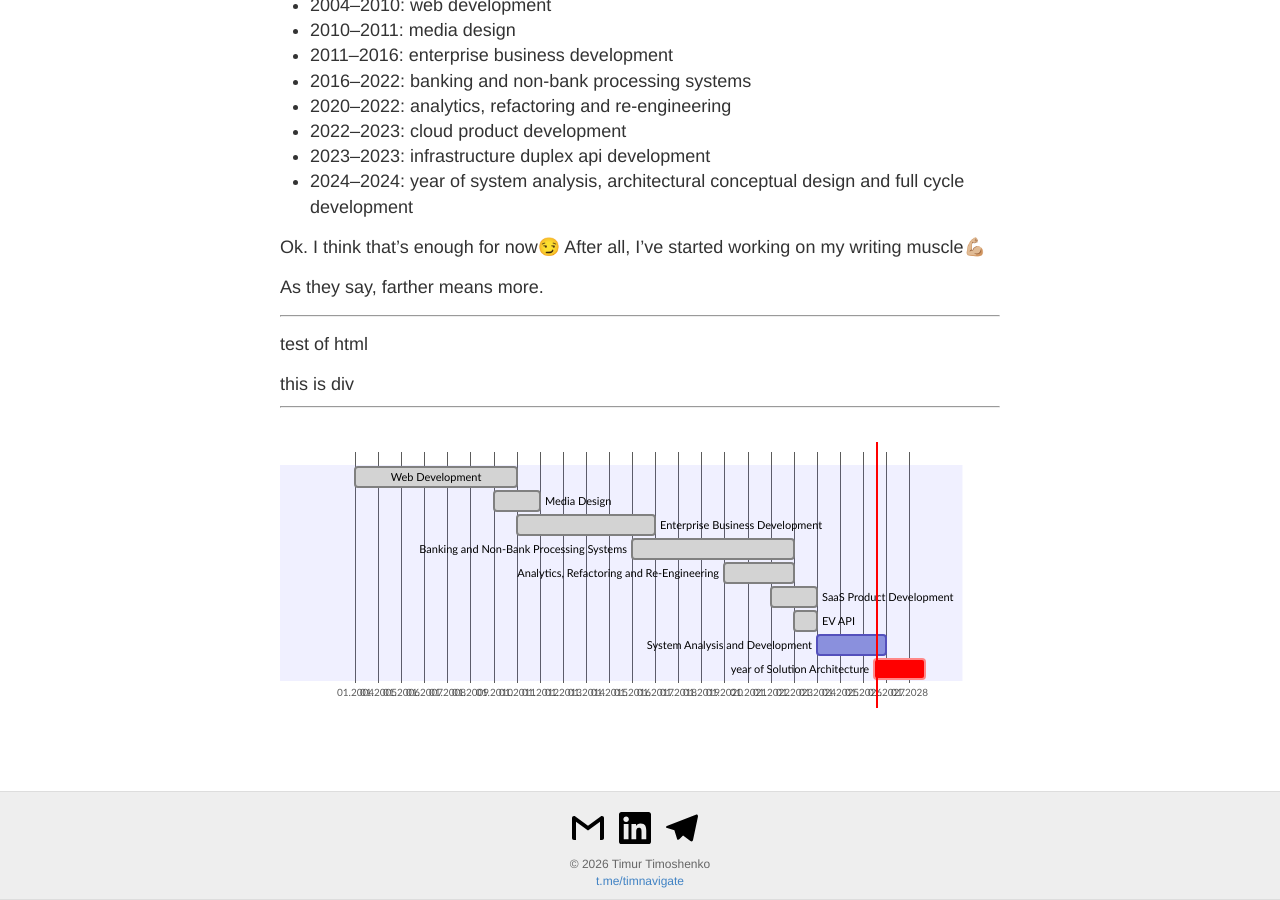
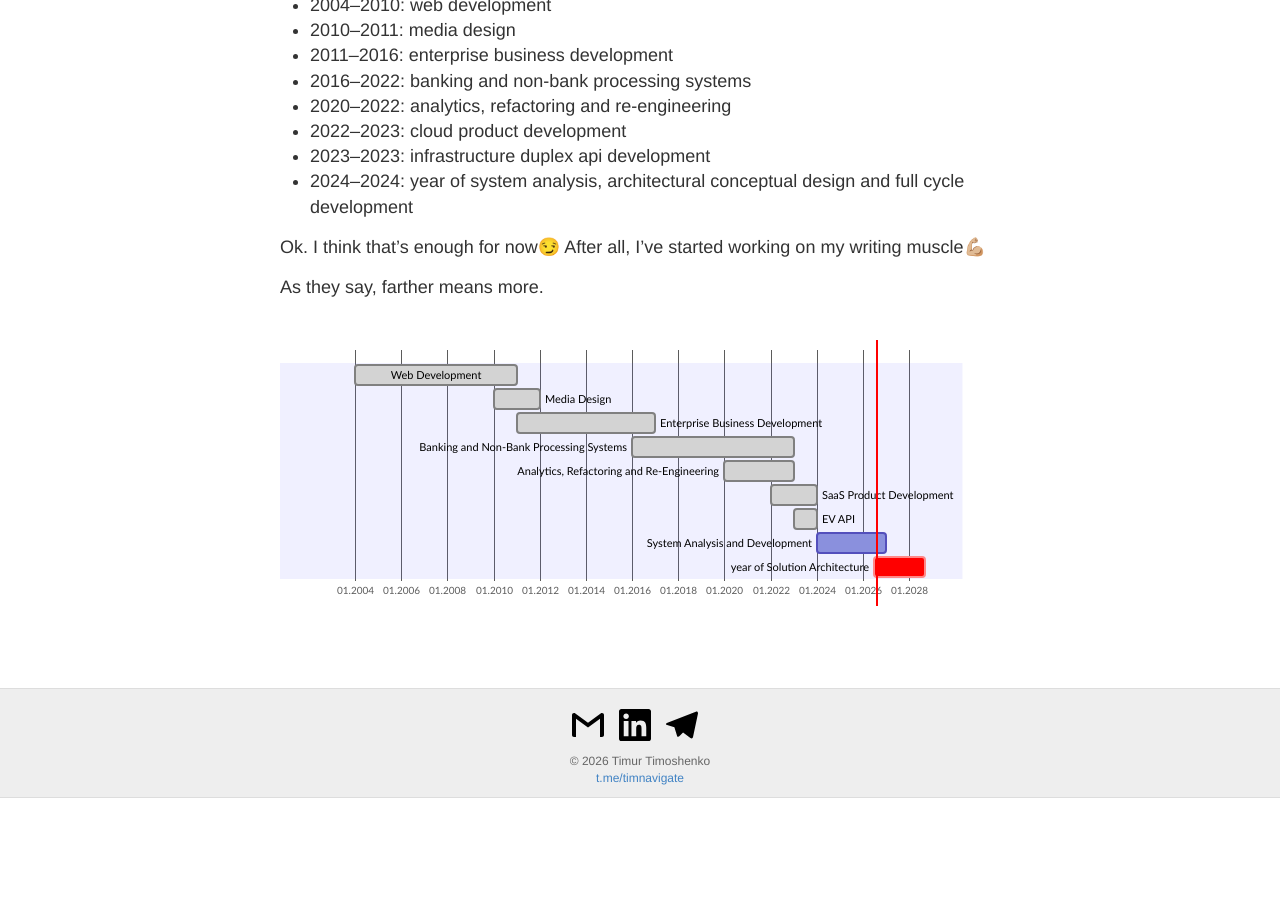
Before and after one commit to timnavigate/timnavigate.com, a Jekyll site: the page built from _posts/2024-01-20-first-post.md, in a window 1280 px wide and 900 px high, scrolled down 596 px. Built offline with Jekyll 4.4.1, drawn with Linux system fonts in a browser that asks for light colours; after the commit the page ends 1394 px from its top, so only the background shows below that.

Commit message:
refresh gantt chart

```diff
--- a/_posts/2024-01-20-first-post.md
+++ b/_posts/2024-01-20-first-post.md
@@ -23,18 +23,12 @@ Ok. I think that's enough for now😏 After all, I've started working on my writ
 
 As they say, farther means more.
 
----
-test of html
-
-<div> this is div </div>
-
----
 <pre class="mermaid">
 gantt
 
     dateformat YYYY-MM-DD
     axisFormat %m.%Y
-    tickInterval 12month
+    tickInterval 2year
 
     Web Development :done, 2004-01-01, 2010-12-31
     Media Design :done, 2010-01-01, 2011-12-31
```
